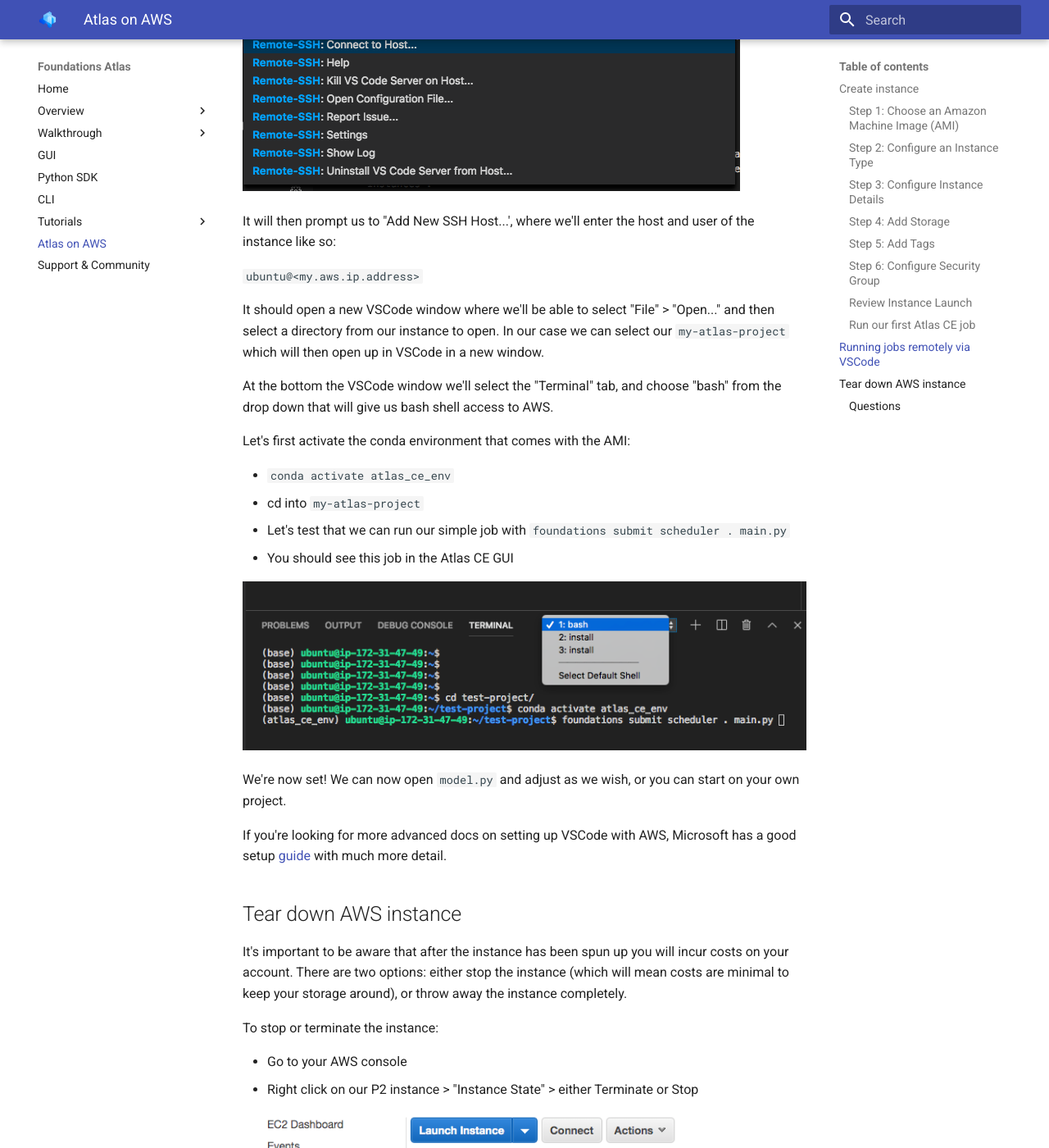
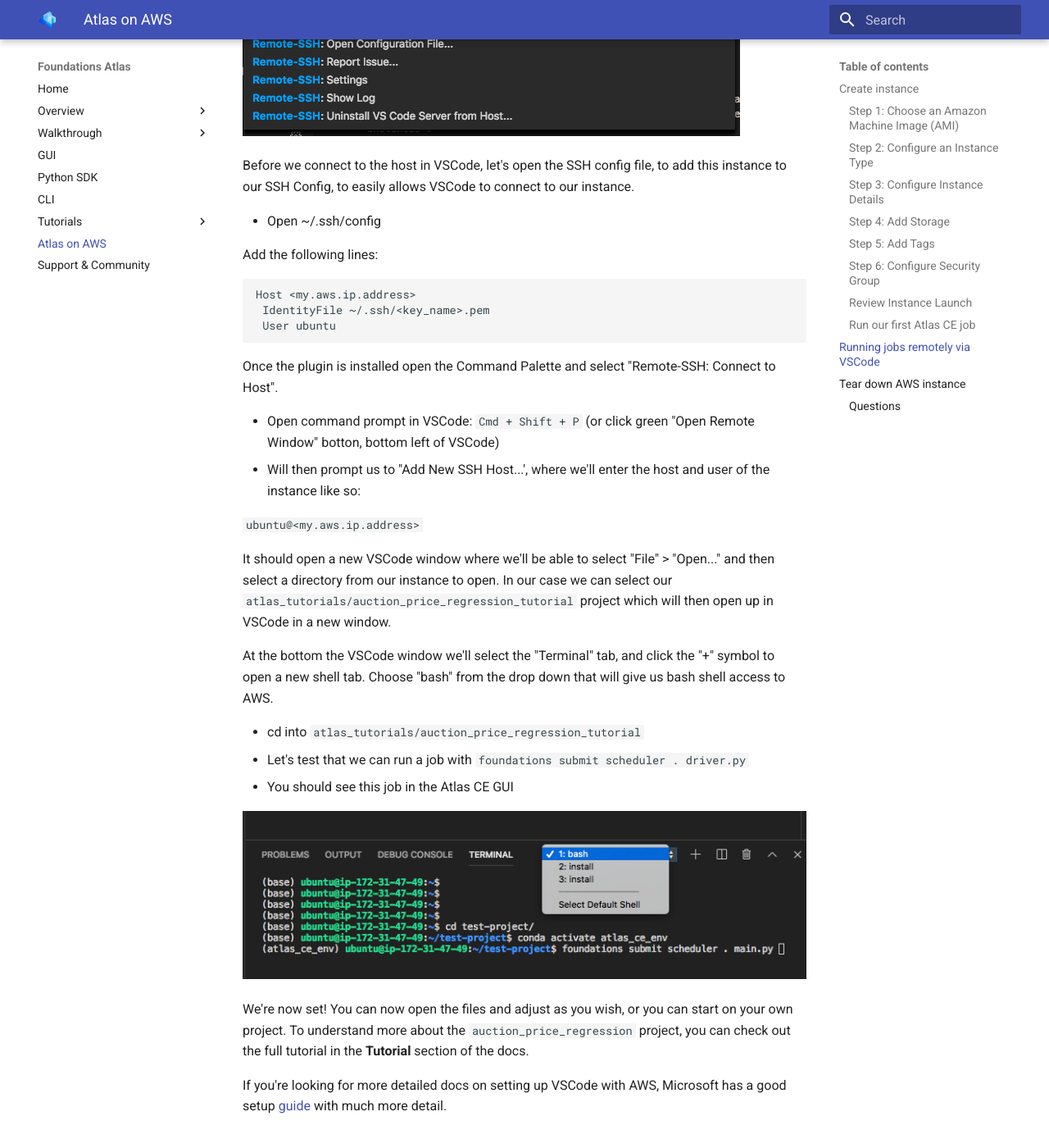
Before and after one commit to DeepLearnI/atlas-ce-docs, an MkDocs documentation site: the page built from docs/api_docs/sources/atlas-on-aws.md, in a window 1280 px wide and 1400 px high, scrolled down 5007 px. Shown: the whole window at 82% size. Built offline with MkDocs 1.6.1 and Material for MkDocs 9.7.7, drawn with Linux system fonts in a browser that asks for light colours; some of the changed text lies outside the part shown.

Commit message:
[pl] updates to reflect Jodie feedback

````diff
--- a/docs/api_docs/sources/atlas-on-aws.md
+++ b/docs/api_docs/sources/atlas-on-aws.md
@@ -100,8 +100,8 @@ If this is your first time using Atlas CE, you can try run a simple job with the
 
 We can run one of our demo projects to try out how the `foundations` CLI works.
 
-* `cd cifar-demo`
-* Run `foundations submit scheduler . main.py`
+* `cd atlas_tutorials/auction_price_regression_tutorial`
+* Run `foundations submit scheduler . driver.py`
 * Go back to the Atlas CE GUI in your browser, and you should see the new job we've just run
 
 For more information on the Foundations CLI read our CLI section, or run `foundations --help`.
@@ -118,30 +118,40 @@ Requirements:
 
 First, open up VSCode, and we'll install the <a target="_blank" href="https://marketplace.visualstudio.com/items?itemName=ms-vscode-remote.remote-ssh">Remote - SSH plugin</a> that will allow us to open code from the remote instance in VSCode
 
+![VSCode plugin ](../assets/images/vscode-install-plugin.png)
+
+Before we connect to the host in VSCode, let's open the SSH config file, to add this instance to our SSH Config, to easily allows VSCode to connect to our instance.
+
+* Open ~/.ssh/config
+
+Add the following lines:
+
+```
+Host <my.aws.ip.address>
+ IdentityFile ~/.ssh/<key_name>.pem
+ User ubuntu
+```
+
 Once the plugin is installed open the Command Palette and select "Remote-SSH: Connect to Host".
 
-![VSCode plugin ](../assets/images/vscode-install-plugin.png)
-
-It will then prompt us to "Add New SSH Host...', where we'll enter the host and user of the instance like so:
+* Open command prompt in VSCode: `Cmd + Shift + P` (or click green "Open Remote Window" botton, bottom left of VSCode)
+* Will then prompt us to "Add New SSH Host...', where we'll enter the host and user of the instance like so:
 
 `ubuntu@<my.aws.ip.address>`
 
-It should open a new VSCode window where we'll be able to select "File" > "Open..." and then select a directory from our instance to open. In our case we can select our `my-atlas-project` which will then open up in VSCode in a new window.
+It should open a new VSCode window where we'll be able to select "File" > "Open..." and then select a directory from our instance to open. In our case we can select our `atlas_tutorials/auction_price_regression_tutorial` project which will then open up in VSCode in a new window.
 
-At the bottom the VSCode window we'll select the "Terminal" tab, and choose "bash" from the drop down that will give us bash shell access to AWS.
+At the bottom the VSCode window we'll select the "Terminal" tab, and click the "+" symbol to open a new shell tab. Choose "bash" from the drop down that will give us bash shell access to AWS.
 
-Let's first activate the conda environment that comes with the AMI:
-
-* `conda activate atlas_ce_env`
-* cd into `my-atlas-project`
-* Let's test that we can run our simple job with  `foundations submit scheduler . main.py`
+* cd into `atlas_tutorials/auction_price_regression_tutorial`
+* Let's test that we can run a job with  `foundations submit scheduler . driver.py`
 * You should see this job in the Atlas CE GUI
 
 ![vscode shell ](../assets/images/vscode-bash-submit.png)
 
-We're now set! We can now open `model.py` and adjust as we wish, or you can start on your own project.
+We're now set! You can now open the files and adjust as you wish, or you can start on your own project. To understand more about the `auction_price_regression` project, you can check out the full tutorial in the **Tutorial** section of the docs.
 
-If you're looking for more advanced docs on setting up VSCode with AWS, Microsoft has a good setup <a target="_blank" href="https://code.visualstudio.com/docs/remote/ssh#_remembering-hosts-you-connect-to-frequently">guide</a> with much more detail.
+If you're looking for more detailed docs on setting up VSCode with AWS, Microsoft has a good setup <a target="_blank" href="https://code.visualstudio.com/docs/remote/ssh#_remembering-hosts-you-connect-to-frequently">guide</a> with much more detail.
 
 ## Tear down AWS instance
 
````
